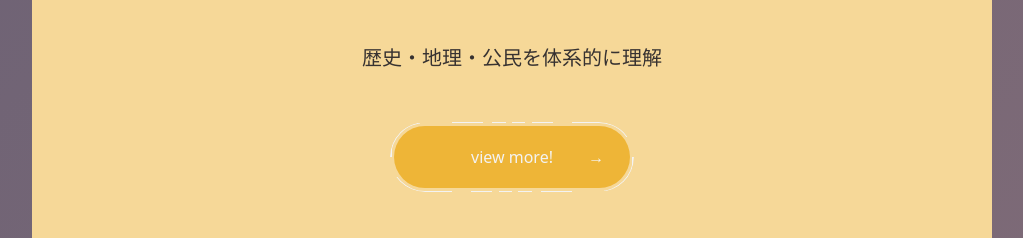
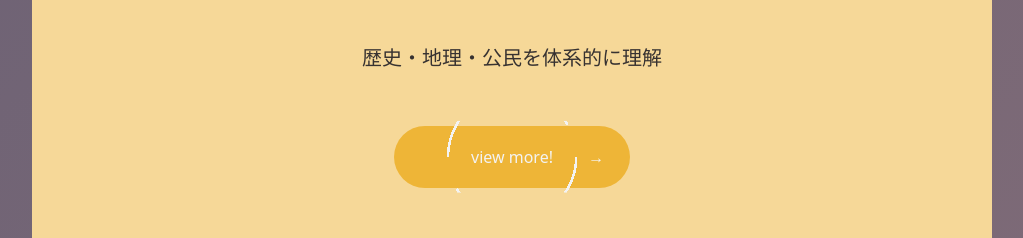
Before and after one commit to mon226/textBook, a Next.js app: page / in a window 1280 px wide. Shown: the part 1180-1418 px from the top of the page, without its empty margins (128-1151 px from the left). Built offline with nearby package versions, Linux system fonts and the light colour scheme.

Commit message:
点線パターンの更新

```diff
--- a/app/globals.css
+++ b/app/globals.css
@@ -176,54 +176,45 @@ main {
 .view-more-btn::before {
   content: '';
   position: absolute;
-  inset: -0.3vw;
+  top: 50%;
+  left: 50%;
+  width: calc(100% + 0.8vw);
+  height: calc(100% + 0.8vw);
   border-radius: 9999px;
-  padding: 0.1vw;
+  transform: translate(-50%, -50%);
   background: conic-gradient(
-    from 0deg,
-    currentColor 0deg 20deg,
-    transparent 20deg 30deg,
-    currentColor 30deg 50deg,
-    transparent 50deg 60deg,
-    currentColor 60deg 80deg,
-    transparent 80deg 90deg,
-    currentColor 90deg 110deg,
-    transparent 110deg 120deg,
-    currentColor 120deg 140deg,
-    transparent 140deg 150deg,
-    currentColor 150deg 170deg,
-    transparent 170deg 180deg,
-    currentColor 180deg 200deg,
-    transparent 200deg 210deg,
-    currentColor 210deg 230deg,
-    transparent 230deg 240deg,
-    currentColor 240deg 260deg,
-    transparent 260deg 270deg,
-    currentColor 270deg 290deg,
-    transparent 290deg 300deg,
-    currentColor 300deg 320deg,
-    transparent 320deg 330deg,
-    currentColor 330deg 350deg,
-    transparent 350deg 360deg
+    from 0deg at center,
+    currentColor 0deg 60deg,
+    transparent 60deg 90deg,
+    currentColor 90deg 150deg,
+    transparent 150deg 180deg,
+    currentColor 180deg 240deg,
+    transparent 240deg 270deg,
+    currentColor 270deg 330deg,
+    transparent 330deg 360deg
   );
-  -webkit-mask: linear-gradient(#fff 0 0) content-box, linear-gradient(#fff 0 0);
-  -webkit-mask-composite: xor;
-  mask-composite: exclude;
+  -webkit-mask:
+    radial-gradient(
+      circle,
+      transparent calc(50% - 0.1vw),
+      #000 calc(50% - 0.1vw),
+      #000 calc(50% + 0.1vw),
+      transparent calc(50% + 0.1vw)
+    );
+  mask:
+    radial-gradient(
+      circle,
+      transparent calc(50% - 0.1vw),
+      #000 calc(50% - 0.1vw),
+      #000 calc(50% + 0.1vw),
+      transparent calc(50% + 0.1vw)
+    );
   pointer-events: none;
   transition: transform 0.3s ease;
 }
 
 .view-more-btn:hover::before {
-  animation: rotate-dashes 3s linear infinite;
-}
-
-@keyframes rotate-dashes {
-  from {
-    transform: rotate(0deg);
-  }
-  to {
-    transform: rotate(360deg);
-  }
+  transform: translate(-50%, -50%) rotate(45deg);
 }
 
 /* Card styles */
```
